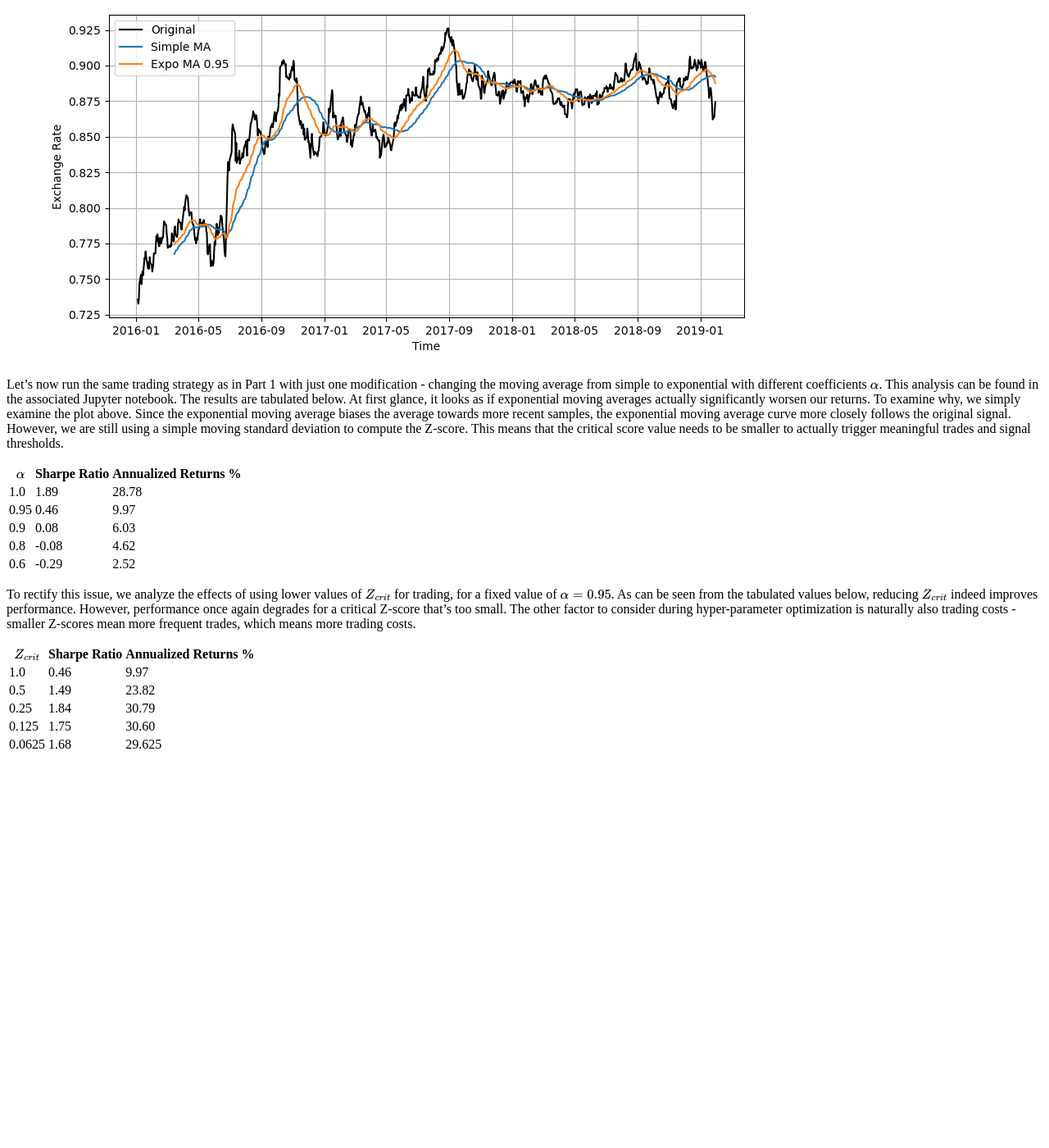
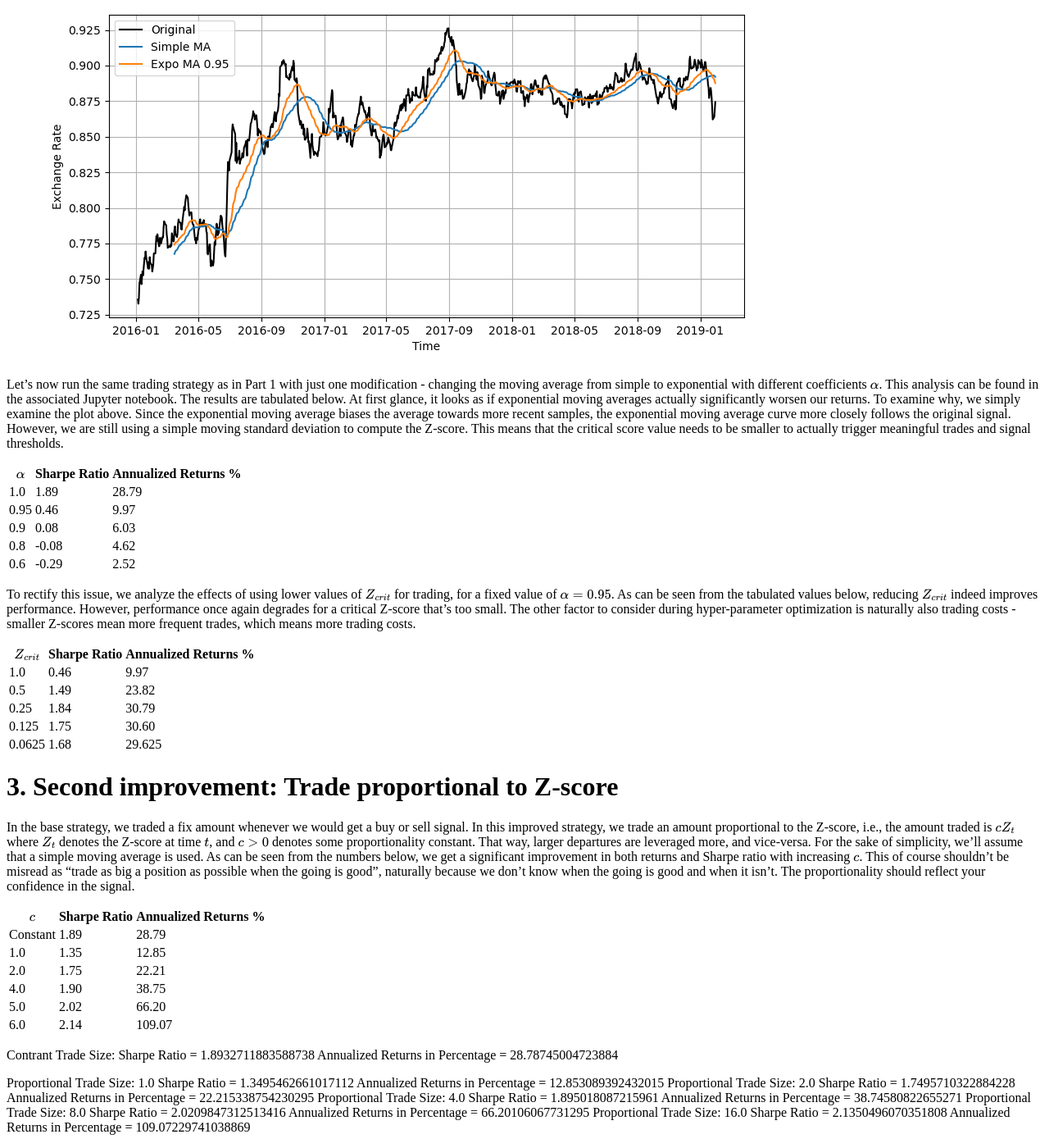
Before and after one commit to sundarganesh21/sundarganesh21.github.io, a Jekyll site: the page built from projects/project2_fx_mean_rev_part2.md, in a window 1280 px wide and 1400 px high, scrolled down 516 px. Shown: the whole window at 82% size. Built offline with Jekyll 4.4.1, drawn with Linux system fonts in a browser that asks for light colours; before the commit the page ends 1444 px from its top, so only the background shows below that.

Commit message:
Update project2_fx_mean_rev_part2.md

```diff
--- a/projects/project2_fx_mean_rev_part2.md
+++ b/projects/project2_fx_mean_rev_part2.md
@@ -24,12 +24,11 @@ Let's now run the same trading strategy as in Part 1 with just one modification
 
 | $\alpha$ | Sharpe Ratio | Annualized Returns % |
 | -------- | ------------ | -------------------- |
-| 1.0      | 1.89         | 28.78                |
+| 1.0      | 1.89         | 28.79                |
 | 0.95     | 0.46         | 9.97                 |
 | 0.9      | 0.08         | 6.03                 |
 | 0.8      | -0.08        | 4.62                 |
 | 0.6      | -0.29        | 2.52                 |
-| -------- | ------------ | -------------------- |
 
 To rectify this issue, we analyze the effects of using lower values of $Z_{crit}$ for trading, for a fixed value of $\alpha=0.95$. As can be seen from the tabulated values below, reducing $Z_{crit}$ indeed improves performance. However, performance once again degrades for a critical Z-score that's too small. The other factor to consider during hyper-parameter optimization is naturally also trading costs - smaller Z-scores mean more frequent trades, which means more trading costs.
 
@@ -40,4 +39,35 @@ To rectify this issue, we analyze the effects of using lower values of $Z_{crit}
 | 0.25       | 1.84         | 30.79                |
 | 0.125      | 1.75         | 30.60                |
 | 0.0625     | 1.68         | 29.625               |
-| ---------- | ------------ | -------------------- |
+
+# 3. Second improvement: Trade proportional to Z-score
+In the base strategy, we traded a fix amount whenever we would get a buy or sell signal. In this improved strategy, we trade an amount proportional to the Z-score, i.e., the amount traded is $cZ_t$ where $Z_t$ denotes the Z-score at time $t$, and $c > 0$ denotes some proportionality constant. That way, larger departures are leveraged more, and vice-versa. For the sake of simplicity, we'll assume that a simple moving average is used. As can be seen from the numbers below, we get a significant improvement in both returns and Sharpe ratio with increasing $c$. This of course shouldn't be misread as "trade as big a position as possible when the going is good", naturally because we don't know when the going is good and when it isn't. The proportionality should reflect your confidence in the signal.
+
+| $c$      | Sharpe Ratio | Annualized Returns % |
+| -------- | ------------ | -------------------- |
+| Constant | 1.89         | 28.79                |
+| 1.0      | 1.35         | 12.85                |
+| 2.0      | 1.75         | 22.21                |
+| 4.0      | 1.90         | 38.75                |
+| 5.0      | 2.02         | 66.20                |
+| 6.0      | 2.14         | 109.07               |
+
+Contrant Trade Size:
+Sharpe Ratio =  1.8932711883588738
+Annualized Returns in Percentage =  28.78745004723884
+
+Proportional Trade Size:  1.0
+Sharpe Ratio =  1.3495462661017112
+Annualized Returns in Percentage =  12.853089392432015
+Proportional Trade Size:  2.0
+Sharpe Ratio =  1.7495710322884228
+Annualized Returns in Percentage =  22.215338754230295
+Proportional Trade Size:  4.0
+Sharpe Ratio =  1.895018087215961
+Annualized Returns in Percentage =  38.74580822655271
+Proportional Trade Size:  8.0
+Sharpe Ratio =  2.0209847312513416
+Annualized Returns in Percentage =  66.20106067731295
+Proportional Trade Size:  16.0
+Sharpe Ratio =  2.1350496070351808
+Annualized Returns in Percentage =  109.07229741038869
```
